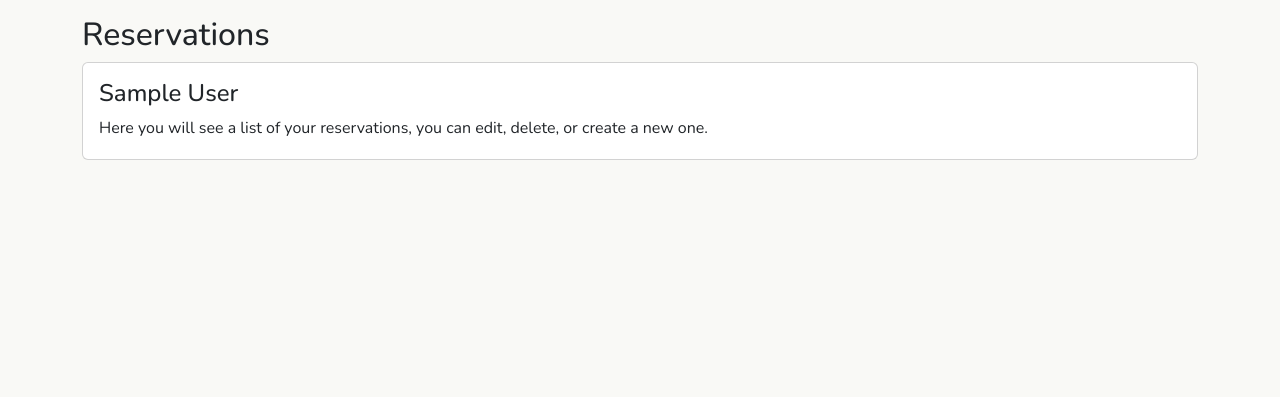
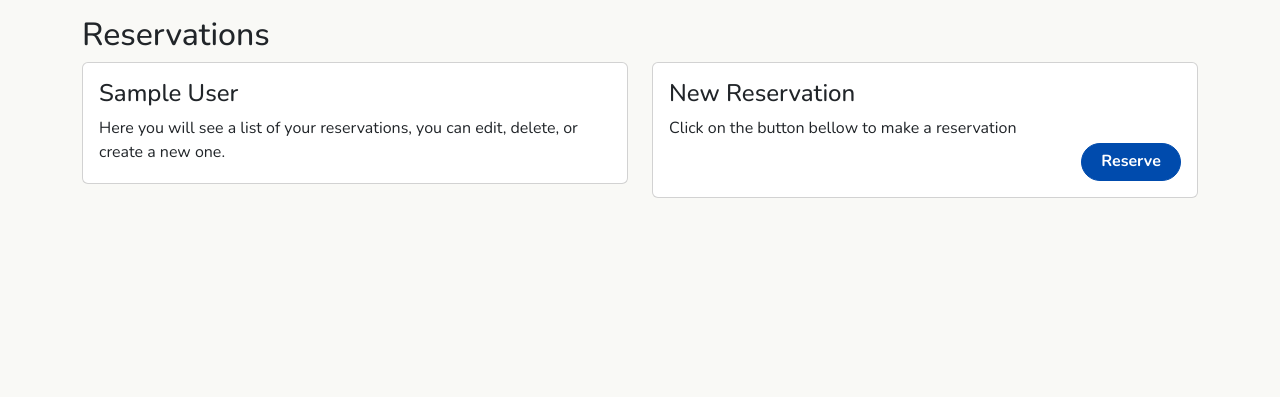
Before and after one commit to faelf/baiano, a Django app: page /reservations/ in a window 1280 px wide. Shown: the part 74-471 px from the top of the page. Run offline with Django 4.2, Linux system fonts and the light colour scheme; the visitor is signed in with stand-in values (Sample User, id 1); data that the repository does not hold is empty; some libraries are stand-ins or nearby versions.

Commit message:
Filter reservations per user

```diff
--- a/restaurant/templates/restaurant/reservations_list.html
+++ b/restaurant/templates/restaurant/reservations_list.html
@@ -4,10 +4,26 @@
 <div class="container">
   <h2>Reservations</h2>
 
-  <div class="card mb-3">
-    <div class="card-body">
-      <h4>{{ request.user.get_full_name }}</h4>
-      <p>Here you will see a list of your reservations, you can edit, delete, or create a new one.</p>
+  <div class="row">
+    <div class="col-12 col-md-6">
+      <div class="card mb-3">
+        <div class="card-body">
+          <h4>{{ request.user.get_full_name }}</h4>
+          <p>Here you will see a list of your reservations, you can edit, delete, or create a new one.</p>
+        </div>
+      </div>
+    </div>
+
+    <div class="col-12 col-md-6">
+      <div class="card mb-3">
+        <div class="card-body">
+          <h4>New Reservation</h4>
+          <p>Click on the button bellow to make a reservation</p>
+          <div class="d-flex justify-content-end">
+            <a class="btn btn-primary" href="#" role="button">Reserve</a>
+          </div>
+        </div>
+      </div>
     </div>
   </div>
 
--- a/restaurant/views.py
+++ b/restaurant/views.py
@@ -1,4 +1,5 @@
 from django.shortcuts import render
+from django.contrib.auth.mixins import LoginRequiredMixin
 from django.views import generic
 from .models import Reservations
 
@@ -10,7 +11,14 @@ def home(request):
 def menu(request):
   return render(request, 'restaurant/menu.html')
 
-class ReservationsList(generic.ListView):
-    queryset = Reservations.objects.all()
+class ReservationsList(LoginRequiredMixin, generic.ListView):
+    """
+    This will only display the reservations of the logged in user
+    """
+
     template_name = 'reservations/reservations_list.html'
     context_object_name = 'reservations'
+
+    def get_queryset(self):
+        # Filter reservations by logged-in user
+        return Reservations.objects.filter(user=self.request.user).order_by('-date', '-time')
```
